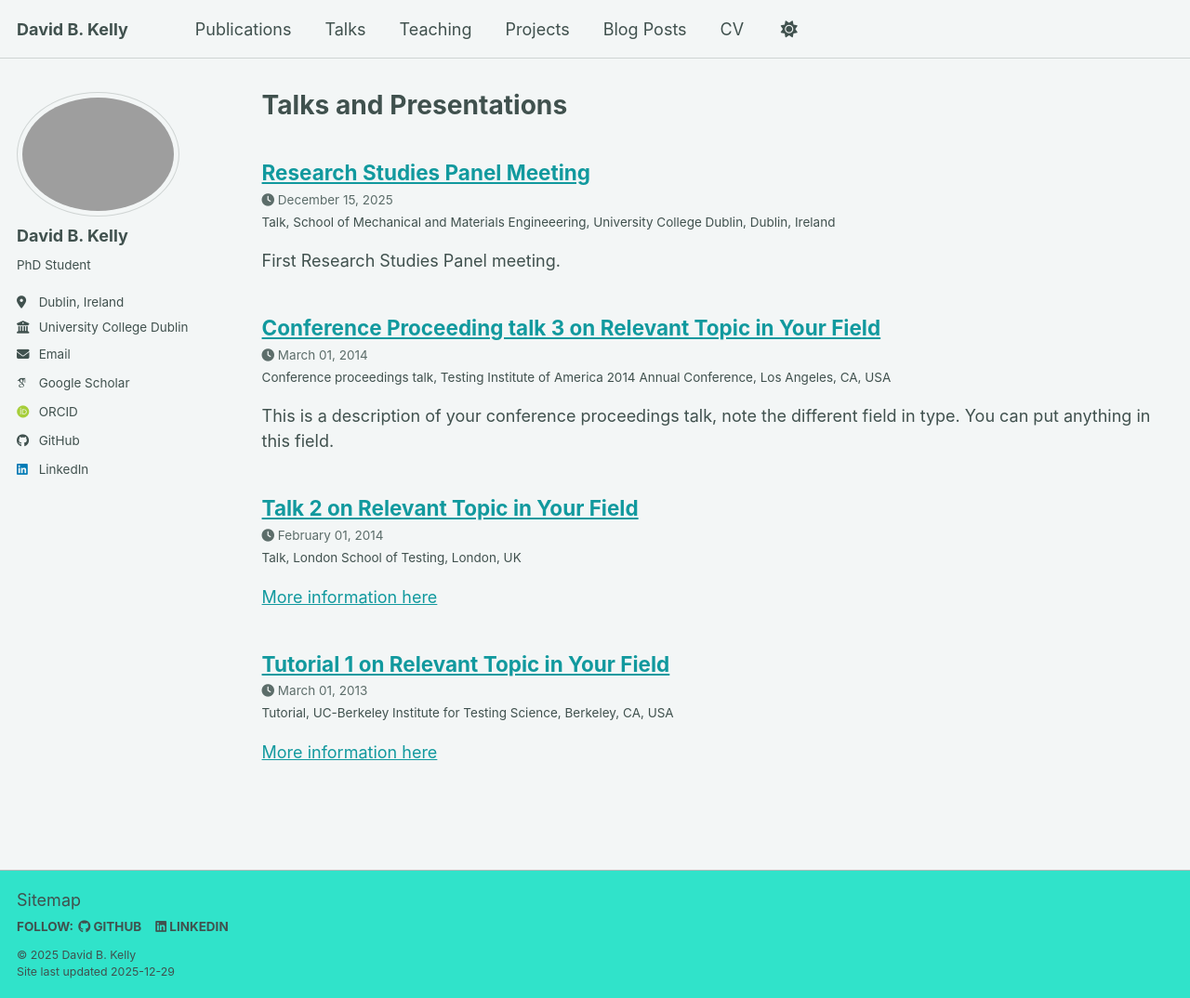
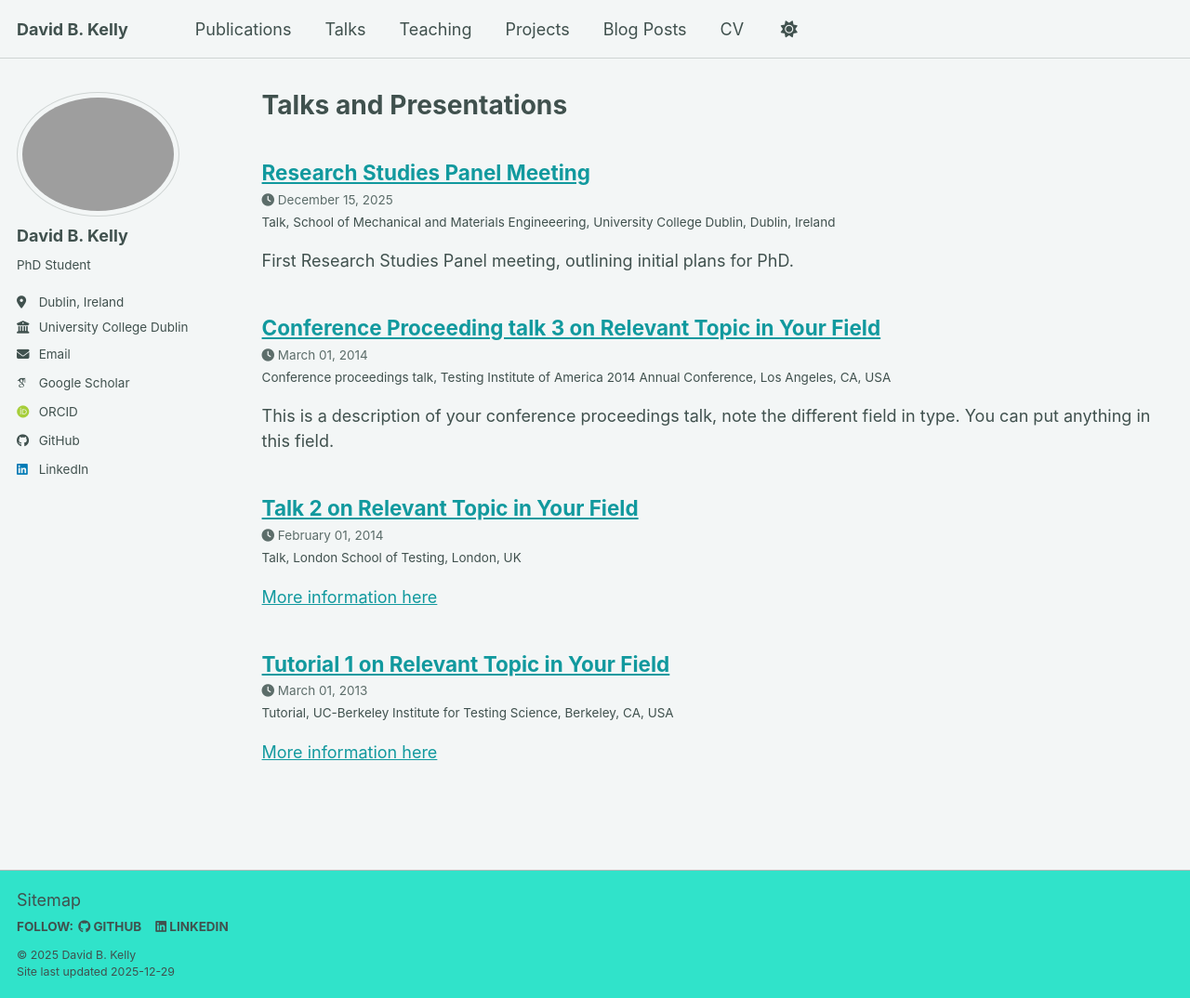
Before and after one commit to davidbkelly/davidbkelly.github.io, a Jekyll site: the page built from _pages/talks.html, in a window 1280 px wide and 1074 px high. Shown: the whole window at 93% size. Built offline with Jekyll 4.4.1, drawn with Linux system fonts in a browser that asks for light colours; some web fonts are replaced; a script bundle is joined from its source files by our own code; library files that are not in the unit come from our copies.

Commit message:
Modify permalink and enhance meeting description
Updated permalink to point to the files directory and added details about the PhD plans.

```diff
--- a/_talks/RSP_15.12.2025.md
+++ b/_talks/RSP_15.12.2025.md
@@ -2,10 +2,10 @@
 title: "Research Studies Panel Meeting"
 collection: talks
 type: "Talk"
-permalink: /talks/DavidKelly_RSP_15.12.2025.pdf
+permalink: /files/DavidKelly_RSP_15.12.2025.pdf
 venue: "School of Mechanical and Materials Engineeering, University College Dublin"
 date: 2025-12-15
 location: "Dublin, Ireland"
 ---
 
-First Research Studies Panel meeting.
+First Research Studies Panel meeting, outlining initial plans for PhD.
```
